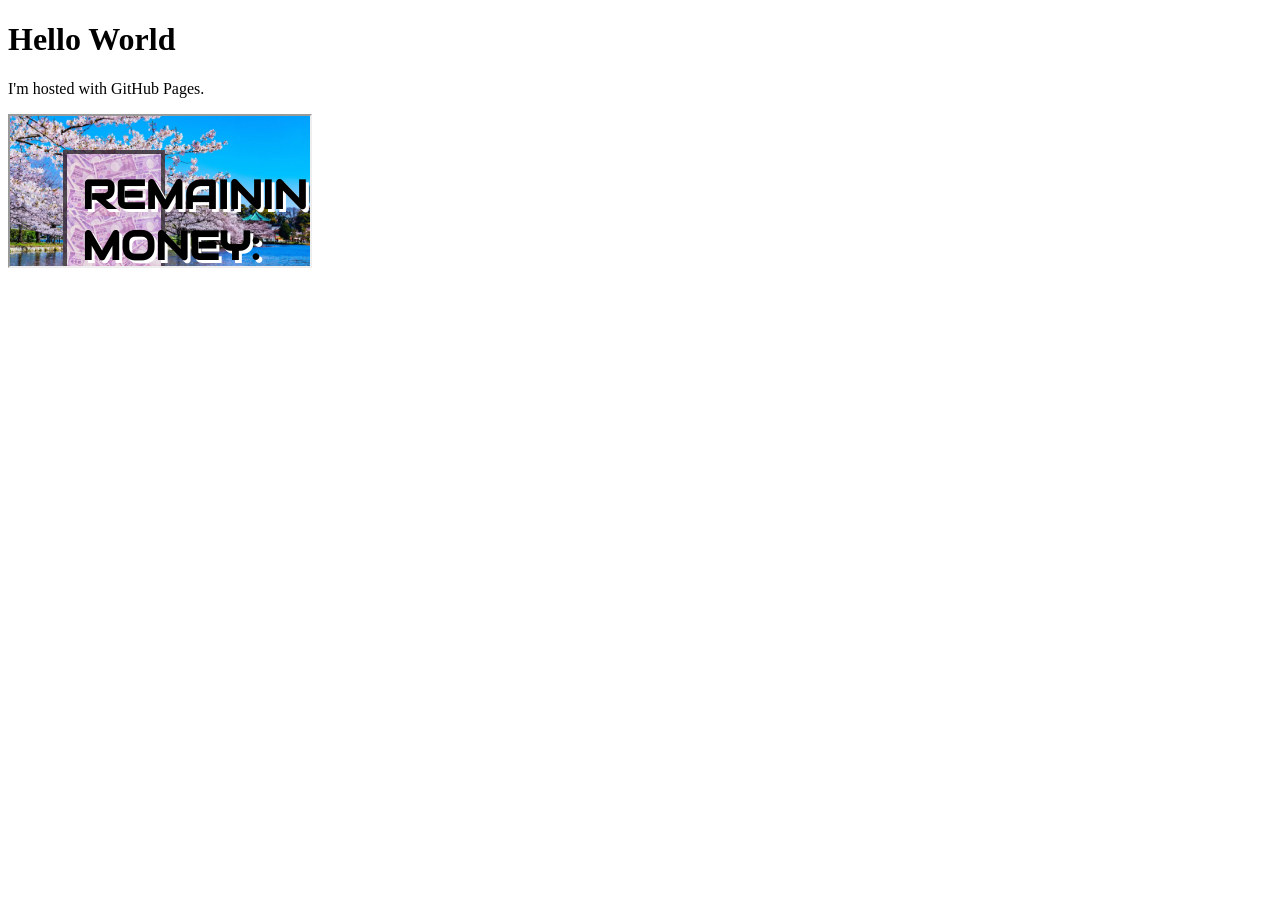
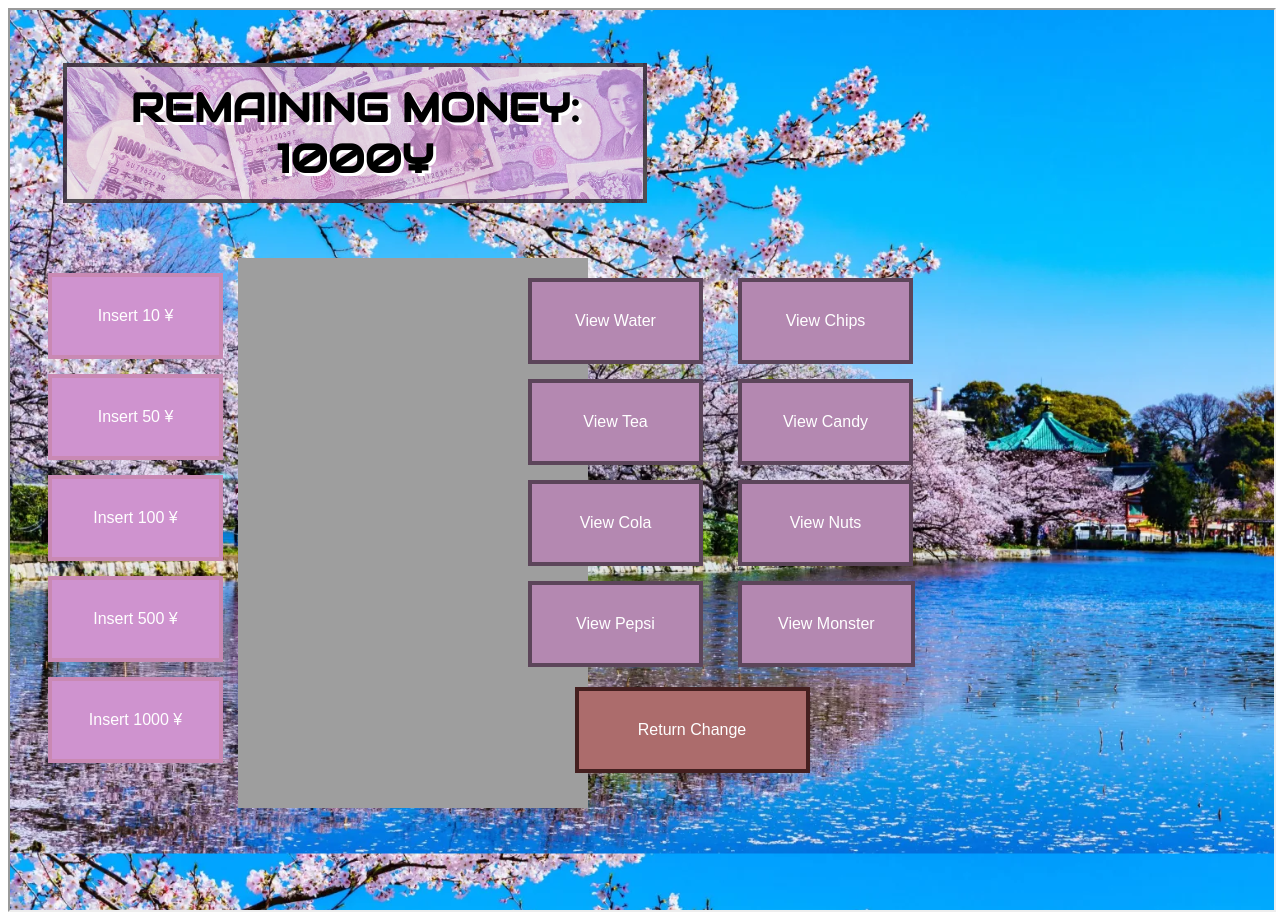
Before and after one commit to cotykovach/cotykovach.github.io, a plain HTML site: page index.html in a window 1280 px wide. Before the commit the page ends 800 px from the top, so only its background shows below. Drawn offline with Linux system fonts and the light colour scheme.

Commit message:
updated index to display it

```diff
--- a/index.html
+++ b/index.html
@@ -1,8 +1,6 @@
 <!DOCTYPE html>
 <html>
 <body>
-<h1>Hello World</h1>
-<p>I'm hosted with GitHub Pages.</p>
-<iframe src="WebProgramming2/Assignment_1_VendingMachine/vendingmachine.html"></iframe>
+<iframe style="width: 100%; height: 900px;" src="WebProgramming2/Assignment_1_VendingMachine/vendingmachine.html"></iframe>
 </body>
 </html>
```
